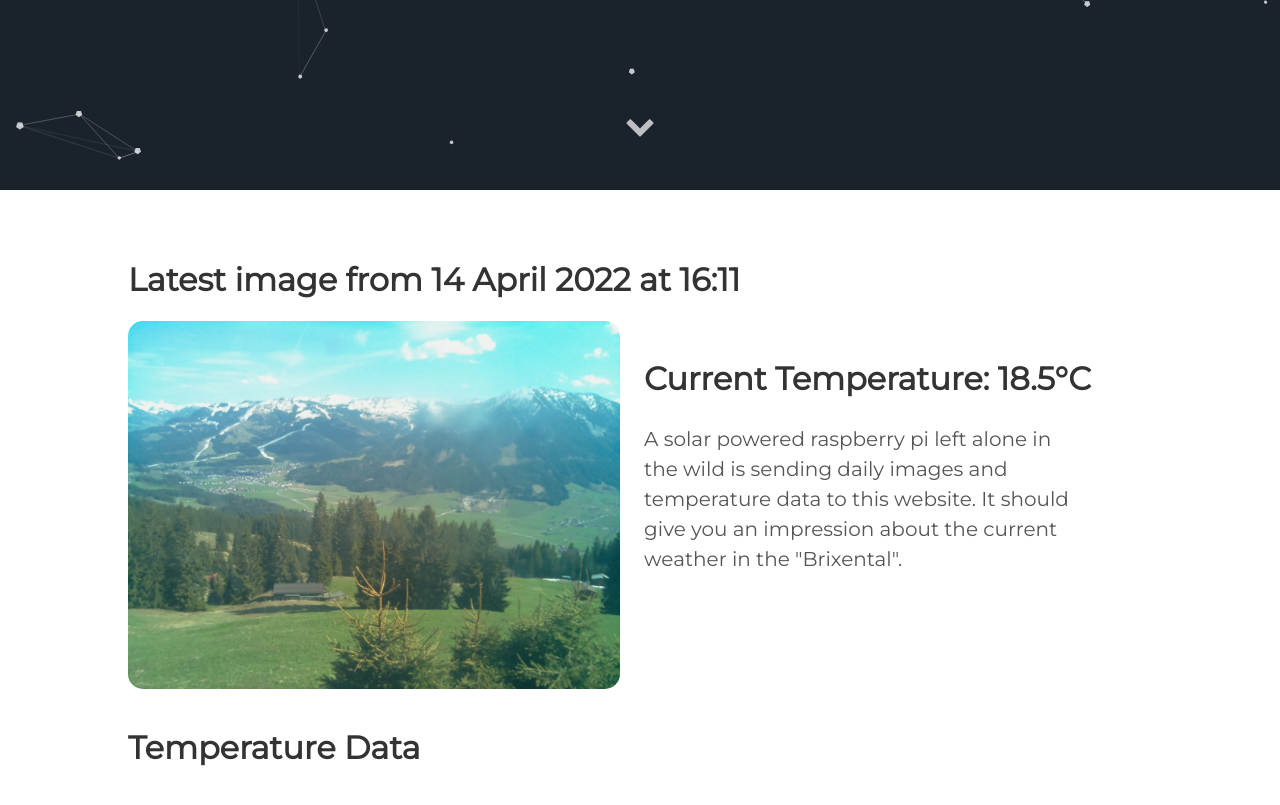
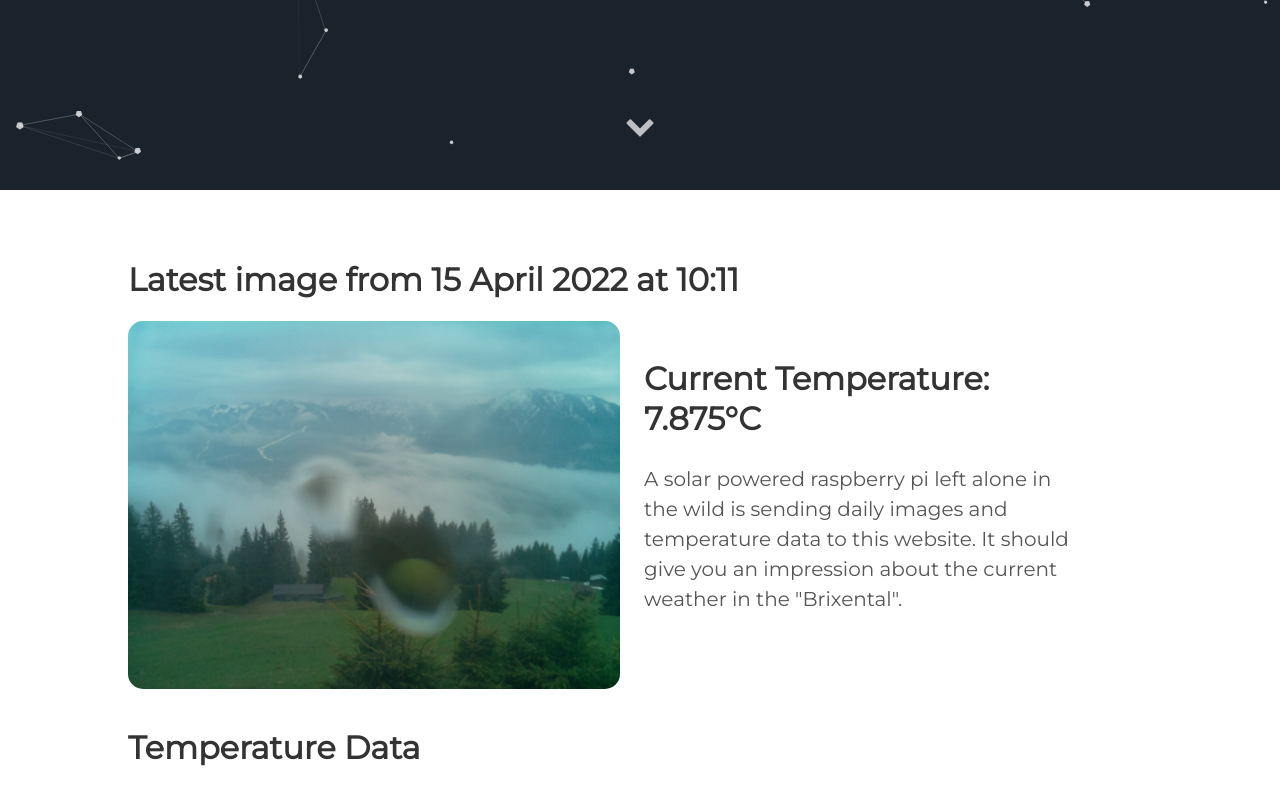
Before and after one commit to vektorious/vektorious.github.io, a Jekyll site: the page built from resources/huette.md, in a window 1280 px wide and 900 px high, scrolled down 710 px. Shown: the top 805 px of the window. Built offline with Jekyll 4.4.1, drawn with Linux system fonts in a browser that asks for light colours.

Commit message:
I'm a bot beep boop

```diff
--- a/resources/huette.md
+++ b/resources/huette.md
@@ -6,13 +6,13 @@ image: '/assets/img/'
 description: 'Live image from the Austrian alps'
 twitter_text: ' '
 ---
-## Latest image from 14 April 2022 at 16:11
+## Latest image from 15 April 2022 at 10:11
 <div class="huette">
   <div class="huette-image">
     <img src="{{ "/assets/img/huette.jpg" | prepend: site.baseurl }}">
   </div>
   <div class="huette-text">
-        <h2>Current Temperature: 18.5°C</h2>
+        <h2>Current Temperature: 7.875°C</h2>
         <p>A solar powered raspberry pi left alone in the wild is sending daily images and temperature data to this website. It should give you an impression about the current weather in the "Brixental".</p>
 
   </div>
```
Also changed, not shown: rpi-script/2022-04-15_100947.txt (renamed from rpi-script/2022-04-14_160945.txt, +5 -5 lines), rpi-script/huette.md (+2 -2 lines), assets/img/huette.jpg, assets/img/temp_plot.png, rpi-script/temp_plot.png, 1 other file.
